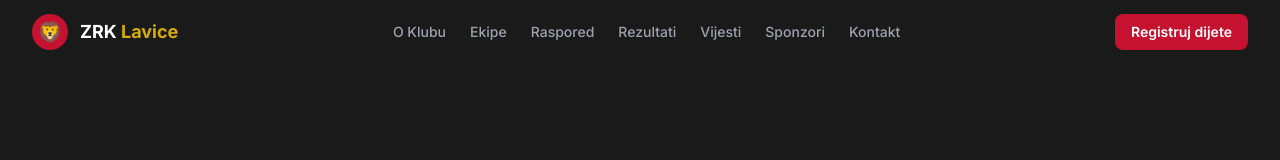
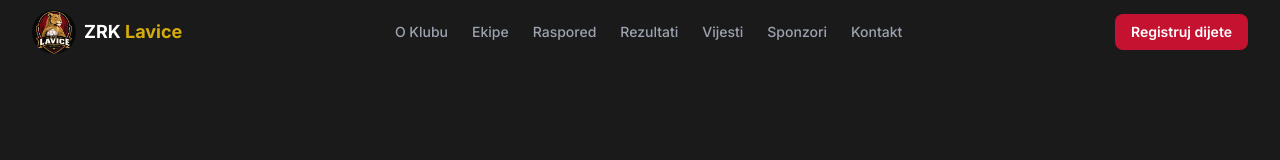
Before and after one commit to 6pqw25ddzs-design/ZRK-Lavice, a Next.js app in the folder frontend/: page / in a window 1280 px wide. Shown: the top 160 px of the page. Built offline with nearby package versions, Linux system fonts and the light colour scheme; a web font is replaced by a local one.

Commit message:
Add ZRK Lavice logo to navbar

```diff
--- a/frontend/src/components/Navbar.tsx
+++ b/frontend/src/components/Navbar.tsx
@@ -1,5 +1,6 @@
 'use client';
 import Link from 'next/link';
+import Image from 'next/image';
 import { usePathname } from 'next/navigation';
 import { useState } from 'react';
 import { Menu, X } from 'lucide-react';
@@ -23,8 +24,8 @@
     <nav className="bg-dark sticky top-0 z-50">
       <div className="max-w-7xl mx-auto px-4 sm:px-6 lg:px-8">
         <div className="flex items-center justify-between h-16">
-          <Link href="/" className="flex items-center gap-3">
-            <div className="w-9 h-9 rounded-full bg-primary flex items-center justify-center text-xl">🦁</div>
+          <Link href="/" className="flex items-center gap-2">
+            <Image src="/logo.png" alt="ZRK Lavice" width={44} height={44} className="rounded-full" />
             <span className="text-white font-bold text-lg">
               ZRK <span className="text-gold">Lavice</span>
             </span>
```
Also changed, not shown: frontend/public/logo.png (added).
